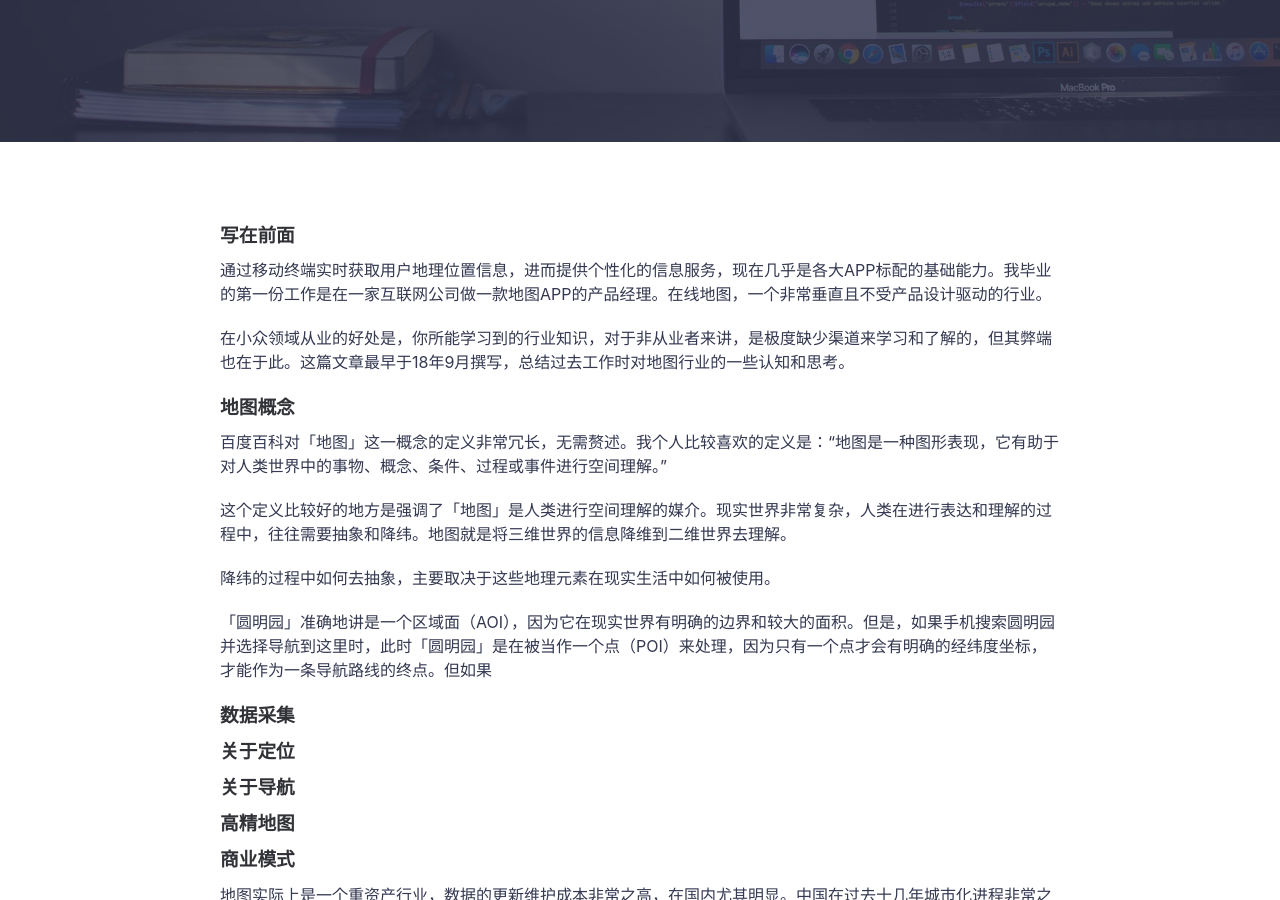
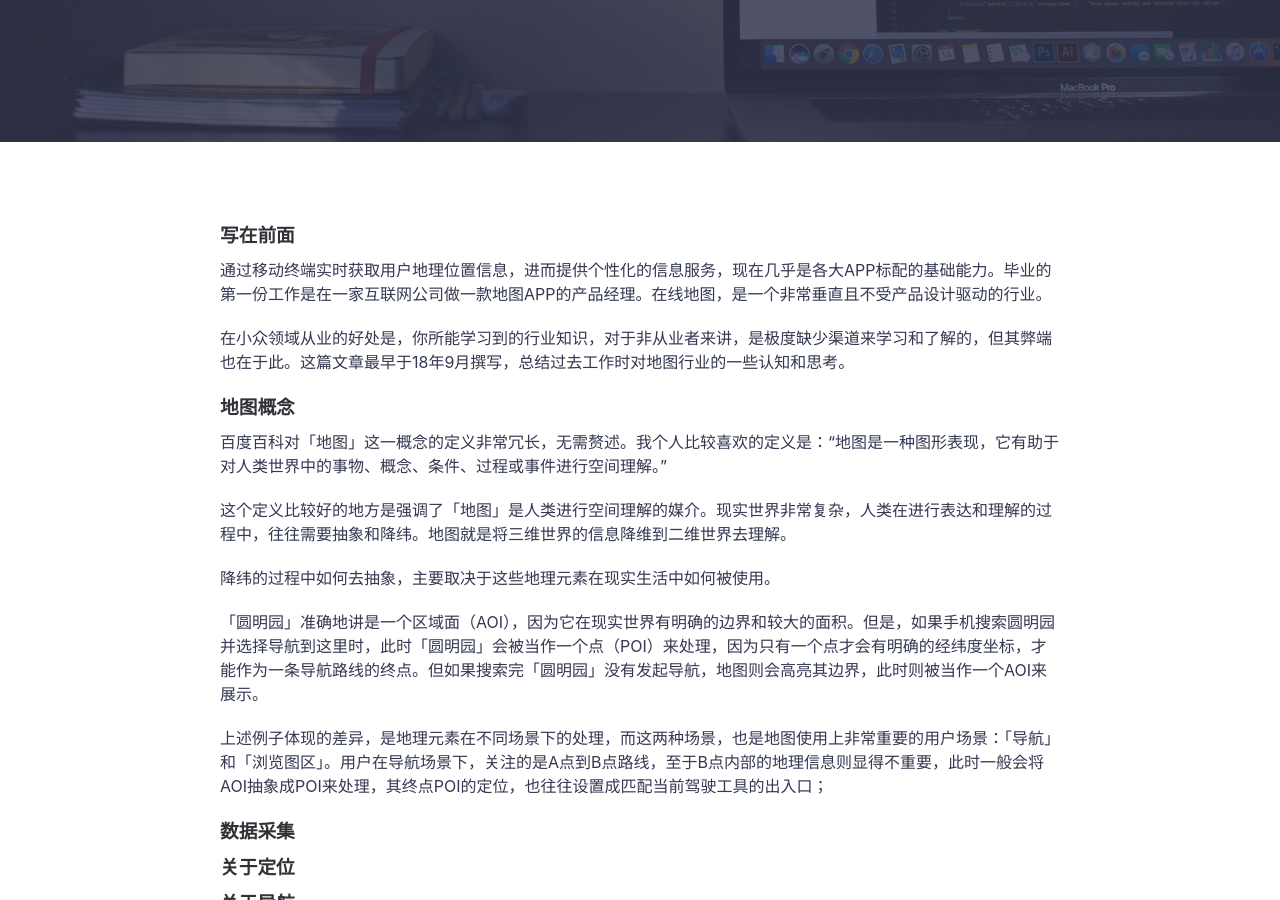
Before and after one commit to icarus507/icarus507.github.io, a Jekyll site: the page built from _posts/2018-09-07-谈谈地图.md, in a window 1280 px wide and 900 px high, scrolled down 434 px. Built offline with Jekyll 4.4.1, drawn with Linux system fonts in a browser that asks for light colours.

Commit message:
Update 2018-09-07-谈谈地图.md

```diff
--- a/_posts/2018-09-07-谈谈地图.md
+++ b/_posts/2018-09-07-谈谈地图.md
@@ -6,7 +6,7 @@ featured-img: emile-perron-190221
 ---
 ### 写在前面
 
-通过移动终端实时获取用户地理位置信息，进而提供个性化的信息服务，现在几乎是各大APP标配的基础能力。我毕业的第一份工作是在一家互联网公司做一款地图APP的产品经理。在线地图，一个非常垂直且不受产品设计驱动的行业。
+通过移动终端实时获取用户地理位置信息，进而提供个性化的信息服务，现在几乎是各大APP标配的基础能力。毕业的第一份工作是在一家互联网公司做一款地图APP的产品经理。在线地图，是一个非常垂直且不受产品设计驱动的行业。
 
 在小众领域从业的好处是，你所能学习到的行业知识，对于非从业者来讲，是极度缺少渠道来学习和了解的，但其弊端也在于此。这篇文章最早于18年9月撰写，总结过去工作时对地图行业的一些认知和思考。
 
@@ -18,7 +18,10 @@ featured-img: emile-perron-190221
 
 降纬的过程中如何去抽象，主要取决于这些地理元素在现实生活中如何被使用。
 
-「圆明园」准确地讲是一个区域面（AOI），因为它在现实世界有明确的边界和较大的面积。但是，如果手机搜索圆明园并选择导航到这里时，此时「圆明园」是在被当作一个点（POI）来处理，因为只有一个点才会有明确的经纬度坐标，才能作为一条导航路线的终点。但如果
+「圆明园」准确地讲是一个区域面（AOI），因为它在现实世界有明确的边界和较大的面积。但是，如果手机搜索圆明园并选择导航到这里时，此时「圆明园」会被当作一个点（POI）来处理，因为只有一个点才会有明确的经纬度坐标，才能作为一条导航路线的终点。但如果搜索完「圆明园」没有发起导航，地图则会高亮其边界，此时则被当作一个AOI来展示。
+
+上述例子体现的差异，是地理元素在不同场景下的处理，而这两种场景，也是地图使用上非常重要的用户场景：「导航」和「浏览图区」。用户在导航场景下，关注的是A点到B点路线，至于B点内部的地理信息则显得不重要，此时一般会将AOI抽象成POI来处理，其终点POI的定位，也往往设置成匹配当前驾驶工具的出入口；
+
 
 ### 数据采集
 
```
